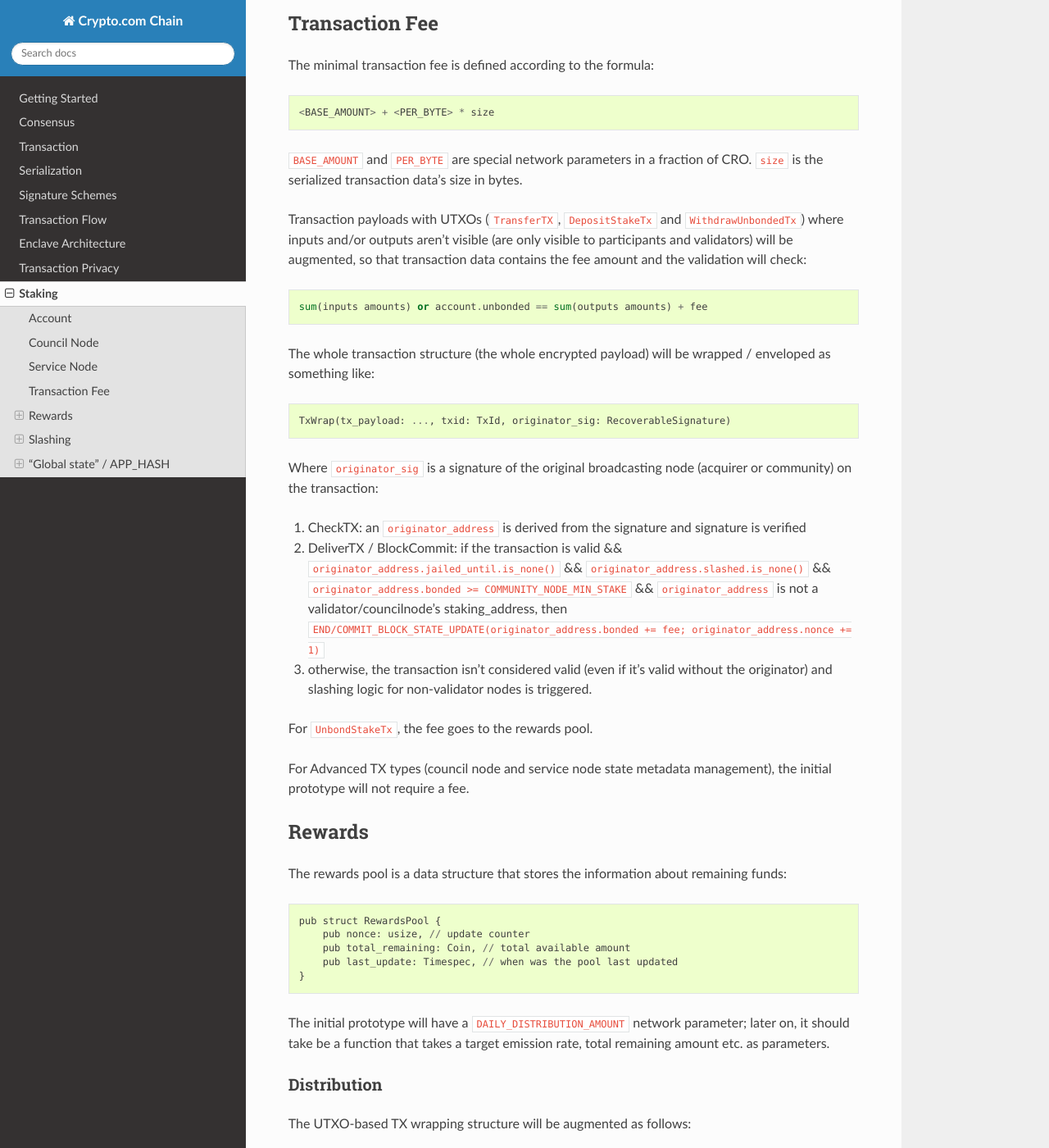
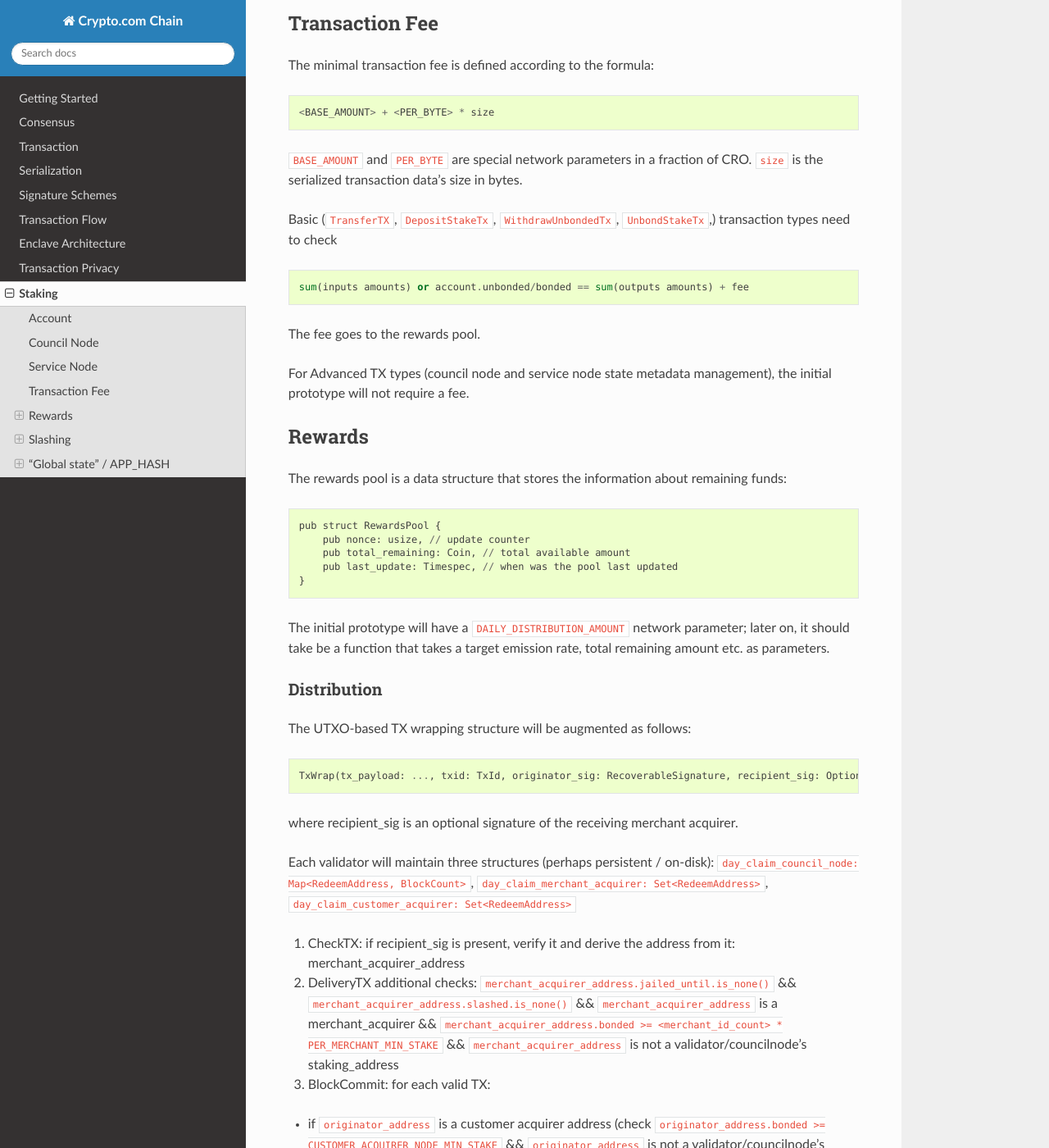
Before and after one commit to crypto-org-chain/chain-docs, a Sphinx documentation site: the page built from docs/staking.md, in a window 1280 px wide and 1400 px high, scrolled down 1394 px. Shown: the whole window at 82% size. Built offline with Sphinx 7.4.7 and the Read the Docs theme 2.0.0, drawn with Linux system fonts in a browser that asks for light colours; some of the changed text lies outside the part shown.

Commit message:
simplified TX fee logic

````diff
--- a/docs/staking.md
+++ b/docs/staking.md
@@ -63,24 +63,11 @@ The minimal transaction fee is defined according to the formula:
 `BASE_AMOUNT` and `PER_BYTE` are special network parameters in a fraction of CRO.
 `size` is the serialized transaction data's size in bytes.
 
-Transaction payloads with UTXOs (`TransferTX`, `DepositStakeTx` and `WithdrawUnbondedTx`) where inputs and/or outputs aren't visible (are only visible to participants and validators) will be augmented, so that transaction data contains the fee amount and the validation will check:
+Basic (`TransferTX`, `DepositStakeTx`, `WithdrawUnbondedTx`, `UnbondStakeTx`,) transaction types need to check
 ```
-sum(inputs amounts) or account.unbonded == sum(outputs amounts) + fee
+sum(inputs amounts) or account.unbonded/bonded == sum(outputs amounts) + fee
 ```
-The whole transaction structure (the whole encrypted payload) will be wrapped / enveloped as something like:
-```
-TxWrap(tx_payload: ..., txid: TxId, originator_sig: RecoverableSignature)
-```
-Where `originator_sig` is a signature of the original broadcasting node (acquirer or community) on the transaction:
-
-1. CheckTX: an `originator_address` is derived from the signature and signature is verified
-
-2. DeliverTX / BlockCommit: if the transaction is valid && `originator_address.jailed_until.is_none()` &&
-`originator_address.slashed.is_none()` && `originator_address.bonded >= COMMUNITY_NODE_MIN_STAKE` && `originator_address` is not a validator/councilnode's staking_address, then `END/COMMIT_BLOCK_STATE_UPDATE(originator_address.bonded += fee; originator_address.nonce += 1)`
-
-3. otherwise, the transaction isn't considered valid (even if it's valid without the originator) and slashing logic for non-validator nodes is triggered.
-
-For `UnbondStakeTx`, the fee goes to the rewards pool.
+The fee goes to the rewards pool.
 
 For Advanced TX types (council node and service node state metadata management), the initial prototype will not require a fee.
 
@@ -250,26 +237,6 @@ for each council_node:
             account.jailed_until = Some(BeginBlock.Timestamp + JAIL_DURATION)
 ```
 
-#### non-validators
-1. CheckTX: an `originator_address` is derived from the signature and signature is verified
-
-2. DeliverTX / BlockCommit: get `originator_account` of `originator_address` if the transaction is invalid:
-
-* increment a counter of rejected TX in a INVALID_TX_SIGNING_WINDOW for a `originator_account`
-
-* if `originator_account.rejected_tx_counter` >= INVALID_TX_SIGNING_WINDOW:
-```
-if originator_account.slashing_period.end is set and it's before BeginBlock.Timestamp:
-    originator_account.slashing_period.slashed_ratio = max(originator_account.slashing_period.slashed_ratio, REJECTED_SLASH_RATIO)
-else:
-    if originator_account.slashing_period.end is set and it's after BeginBlock.Timestamp:
-        END/COMMIT_BLOCK_STATE_UPDATE(deduct(slashing_period, originator_account))
-
-    originator_account.slashing_period = Some(SlashingPeriod(start = Some(BeginBlock.Timestamp),
-        end = Some(BeginBlock.Timestamp + SLASHING_PERIOD_DURATION, slashed_ratio = REJECTED_SLASH_RATIO)))
-    account.jailed_until = Some(BeginBlock.Timestamp + JAIL_DURATION)
-```
-
 ## "Global state" / APP_HASH
 
 Tendermint expects a single compact value, `APP_HASH`, after each BlockCommit that represents the state of the application.
@@ -311,7 +278,6 @@ This section aims to collect all the mentioned network parameters:
 * `MISSED_BLOCK_THRESHOLD`
 * `BYZANTINE_SLASH_RATIO`
 * `LIVENESS_SLASH_RATIO`
-* `INVALID_TX_SIGNING_WINDOW`
 
 TODO: TX that can change them?
 
````
Also changed, not shown: docs/transaction.md (+4 -4 lines).
